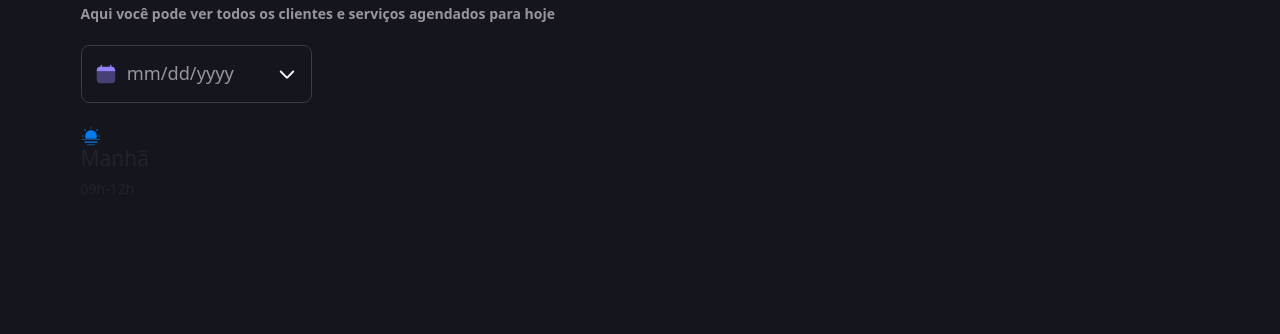
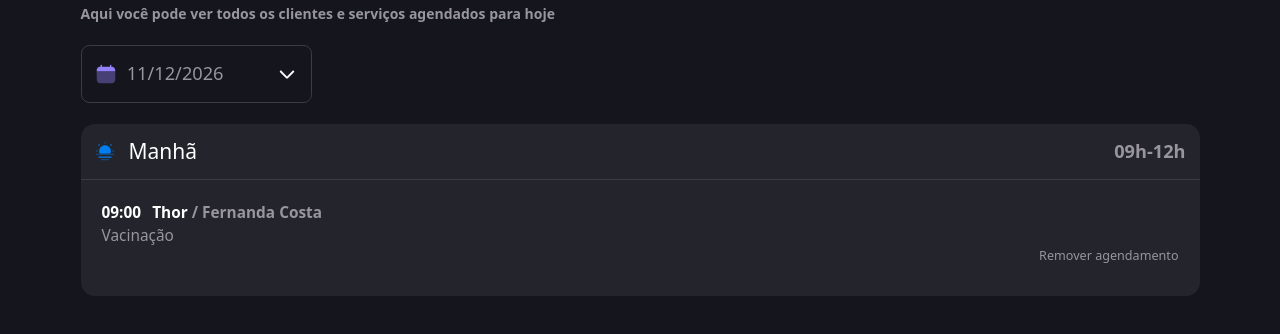
Before and after one commit to Lazaro277/agendamento-petshop, a website: page index.html in a window 1280 px wide. Shown: the part 124-458 px from the top of the page. Drawn offline with nearby package versions, Linux system fonts and the light colour scheme.

Commit message:
firts schedule period ready

```diff
--- a/index.html
+++ b/index.html
@@ -18,7 +18,8 @@
   <!-- CSS -->
   <link rel="stylesheet" href="src/styles/index.css">
   <!-- JavaScript -->
-  <script src="src/js/scripts.js" defer></script>
+  <script src="node_modules/dayjs/dayjs.min.js"></script>
+  <script type="module" src="src/js/scripts.js"></script>
 </head>
 
 <body>
@@ -37,13 +38,20 @@
 
     <div id="period-morning">
       <div class="period-header">
+        <img src="src/assets/icons/Sun-Fog--Streamline-Solar.svg" alt="">
+        <h4>Manhã</h4>
+        <span>09h-12h</span>
+      </div>
 
-        <img src="src/assets/icons/Sun-Fog--Streamline-Solar.svg" alt="">
+      <div class="period-body">
+        <div class="schedule-item">
+          <span class="scheduling-time">09:00</span>
+          <span class="pet-name">Thor</span>
+          <span class="author-name">/ Fernanda Costa</span><br>
+          <span class="scheduling-description">Vacinação</span><br>
 
-        <h4>Manhã</h4>
-
-        <span>09h-12h</span>
-
+          <a href="#" class="remove-scheduling">Remover agendamento</a>
+        </div>
       </div>
 
     </div>
--- /dev/null
+++ b/package.json
@@ -0,0 +1,5 @@
+{
+  "dependencies": {
+    "dayjs": "^1.11.23"
+  }
+}
--- a/src/js/scripts.js
+++ b/src/js/scripts.js
@@ -1,6 +1,8 @@
 const dateWrapper = document.querySelector('.wrapper-inDate');
 const inDate = document.querySelector('#appointment-date');
+const dayjs = window.dayjs;
 
+// Coloca o foco no campo e abre o seletor de data quando suportado.
 function openDatePicker() {
   inDate.focus();
 
@@ -9,15 +11,26 @@ function openDatePicker() {
   }
 }
 
+// Abre o calendário ao clicar nos ícones ou no espaço do contêiner.
 dateWrapper.addEventListener('click', (event) => {
   if (event.target !== inDate) {
     openDatePicker();
   }
 });
 
+// Permite abrir o calendário usando Enter ou Espaço pelo teclado.
 dateWrapper.addEventListener('keydown', (event) => {
   if (event.key === 'Enter' || event.key === ' ') {
     event.preventDefault();
     openDatePicker();
   }
 });
+
+
+// Data atual para o input
+const inputToday = dayjs(new Date()).format('YYYY-MM-DD')
+console.log(inputToday)
+
+// Carrega a data atual e define a data mínima
+inDate.value = inputToday
+inDate.min = inputToday
--- a/src/styles/index.css
+++ b/src/styles/index.css
@@ -1,5 +1,7 @@
 @import url(global.css);
 @import url(utility.css);
+@import url(schedule.css);
+
 
 #logo {
   background: url(../assets/images/logo.svg) no-repeat;
--- a/src/styles/schedule.css
+++ b/src/styles/schedule.css
@@ -0,0 +1,65 @@
+.period-header {
+  display: flex;
+  gap: 1rem;
+  align-items: center;
+  padding: 1rem;
+  border-bottom: 1px solid var(--border-primary);
+
+  h4 {
+    margin: 0;
+  }
+
+  span {
+    margin-left: auto;
+    font-weight: 700;
+    font-size: 1.3rem;
+    color: var(--content-secondary);
+  }
+}
+
+.period-body {
+  padding: 1.5rem;
+}
+
+.schedule-item {
+  font-size: 1.1rem;
+  position: relative;
+  padding-bottom: 2rem;
+
+  .scheduling-time {
+    font-weight: bold;
+    margin-right: .5rem;
+  }
+
+  .pet-name {
+    font-weight: bold;
+  }
+
+  .author-name {
+    color: var(--content-secondary);
+    font-weight: 600;
+  }
+
+  .scheduling-description {
+    color: var(--content-secondary);
+  }
+
+  .remove-scheduling {
+    position: absolute;
+    font-size: .9rem;
+    color: var(--content-secondary);
+    right: 0;
+    transition: color 500ms ease, text-decoration 500ms ease;
+
+    &:hover {
+      text-decoration: underline;
+      color: white;
+    }
+  }
+}
+
+#period-morning {
+  background-color: var(--background-tertiary);
+  color: white;
+  border-radius: 1rem;
+}
```
Also changed, not shown: 2 other files.
